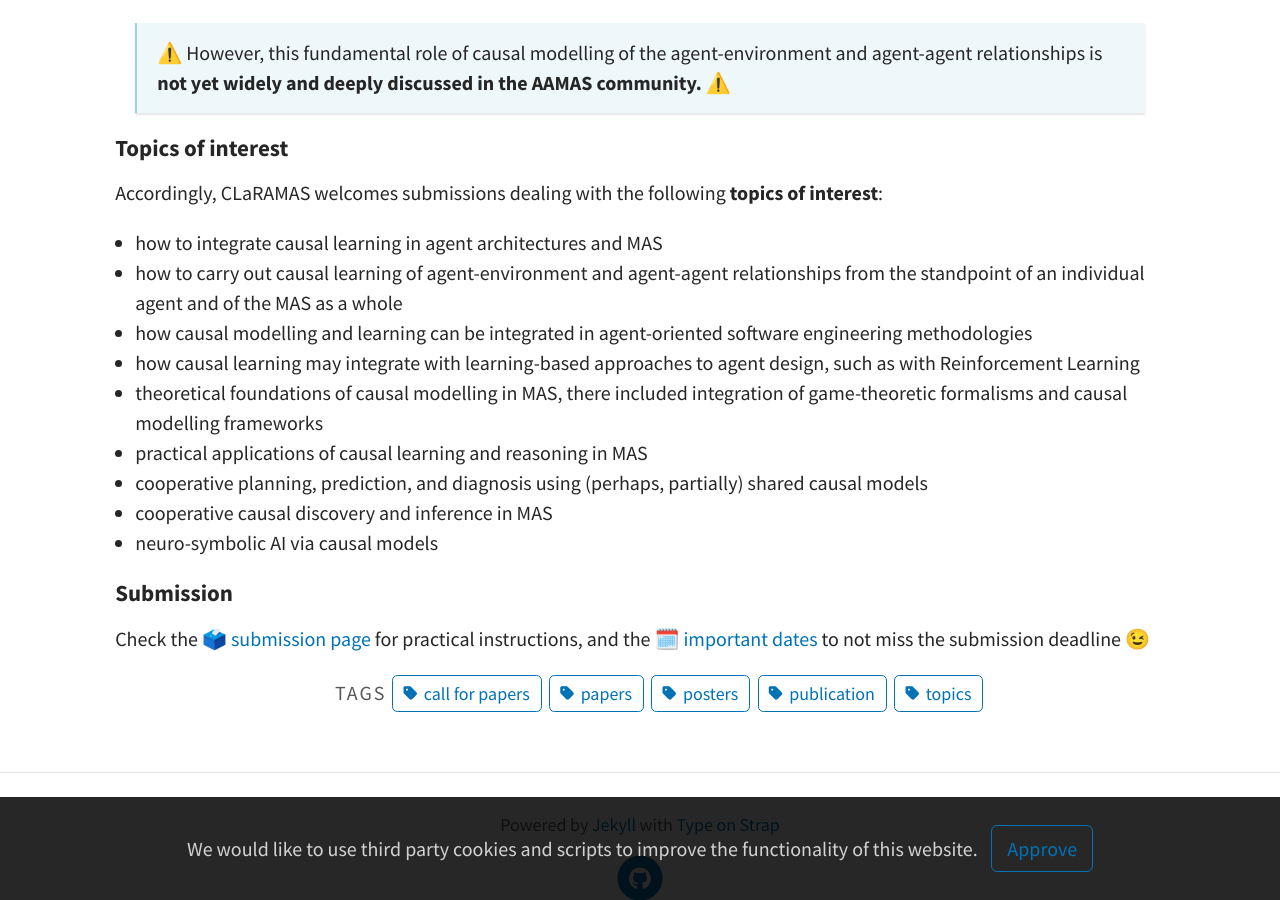
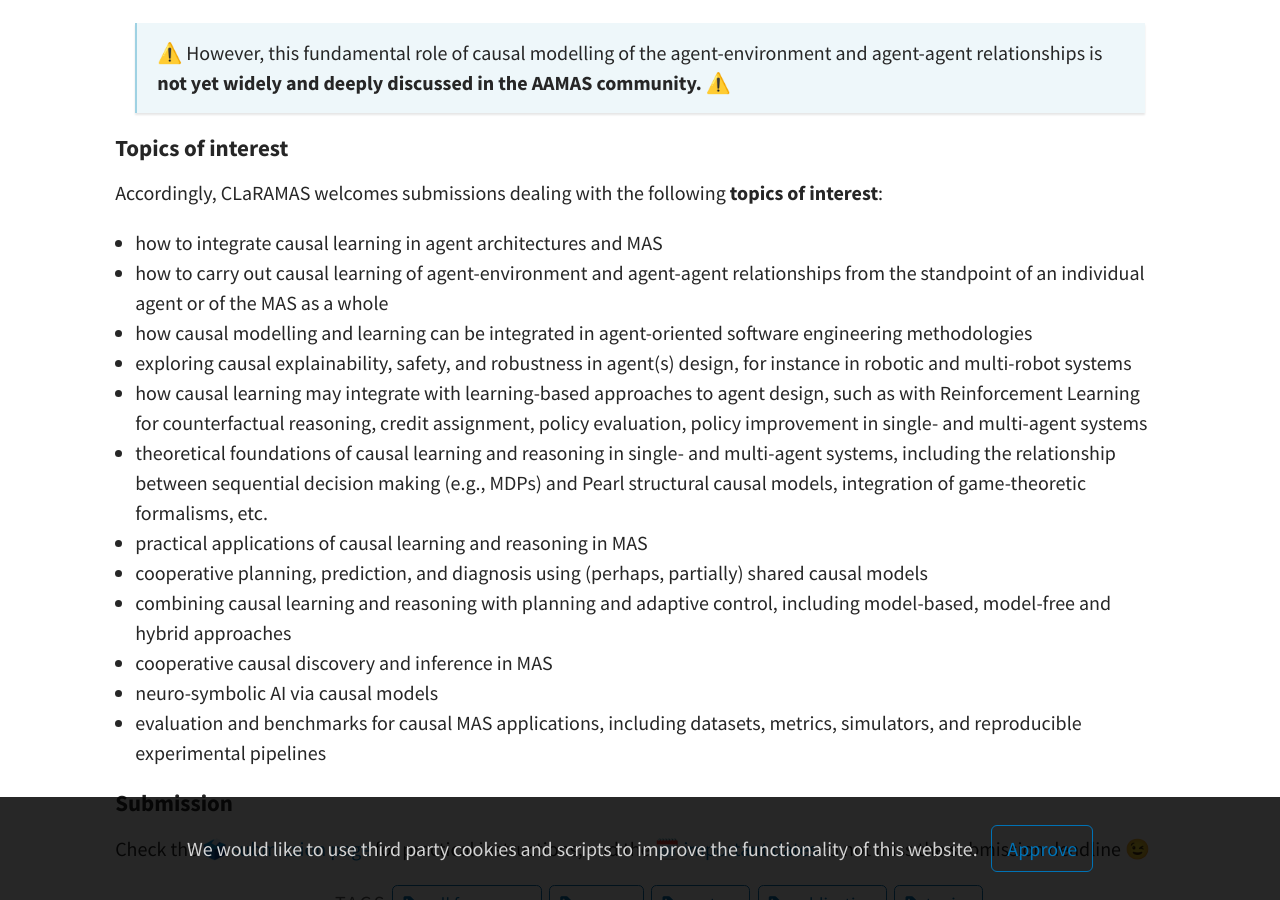
Before and after one commit to CLaRAMAS-workshop/claramas2026, a Jekyll site: the page built from pages/cfp.md, in a window 1280 px wide and 900 px high, scrolled down 1121 px. Built offline with Jekyll 4.4.1, drawn with Linux system fonts in a browser that asks for light colours; a script that is not in the unit is left out.

Commit message:
Revise topics of interest in cfp.md, thanks Giovanni

```diff
--- a/pages/cfp.md
+++ b/pages/cfp.md
@@ -47,14 +47,17 @@ Only by modeling these reciprocal influences can agents achieve robust and purpo
 
 Accordingly, CLaRAMAS welcomes submissions dealing with the following **topics of interest**:
   * how to integrate causal learning in agent architectures and MAS
-  * how to carry out causal learning of agent-environment and agent-agent relationships from the standpoint of an individual agent and of the MAS as a whole
+  * how to carry out causal learning of agent-environment and agent-agent relationships from the standpoint of an individual agent or of the MAS as a whole
   * how causal modelling and learning can be integrated in agent-oriented software engineering methodologies
-  * how causal learning may integrate with learning-based approaches to agent design, such as with Reinforcement Learning
-  * theoretical foundations of causal modelling in MAS, there included integration of game-theoretic formalisms and causal modelling frameworks
+  * exploring causal explainability, safety, and robustness in agent(s) design, for instance in robotic and multi-robot systems
+  * how causal learning may integrate with learning-based approaches to agent design, such as with Reinforcement Learning for counterfactual reasoning, credit assignment, policy evaluation, policy improvement in single- and multi-agent systems
+  * theoretical foundations of causal learning and reasoning in single- and multi-agent systems, including the relationship between sequential decision making (e.g., MDPs) and Pearl structural causal models, integration of game-theoretic formalisms, etc.
   * practical applications of causal learning and reasoning in MAS
   * cooperative planning, prediction, and diagnosis using (perhaps, partially) shared causal models
+  * combining causal learning and reasoning with planning and adaptive control, including model-based, model-free and hybrid approaches
   * cooperative causal discovery and inference in MAS
   * neuro-symbolic AI via causal models
+  * evaluation and benchmarks for causal MAS applications, including datasets, metrics, simulators, and reproducible experimental pipelines
 
 #### Submission
 
```
